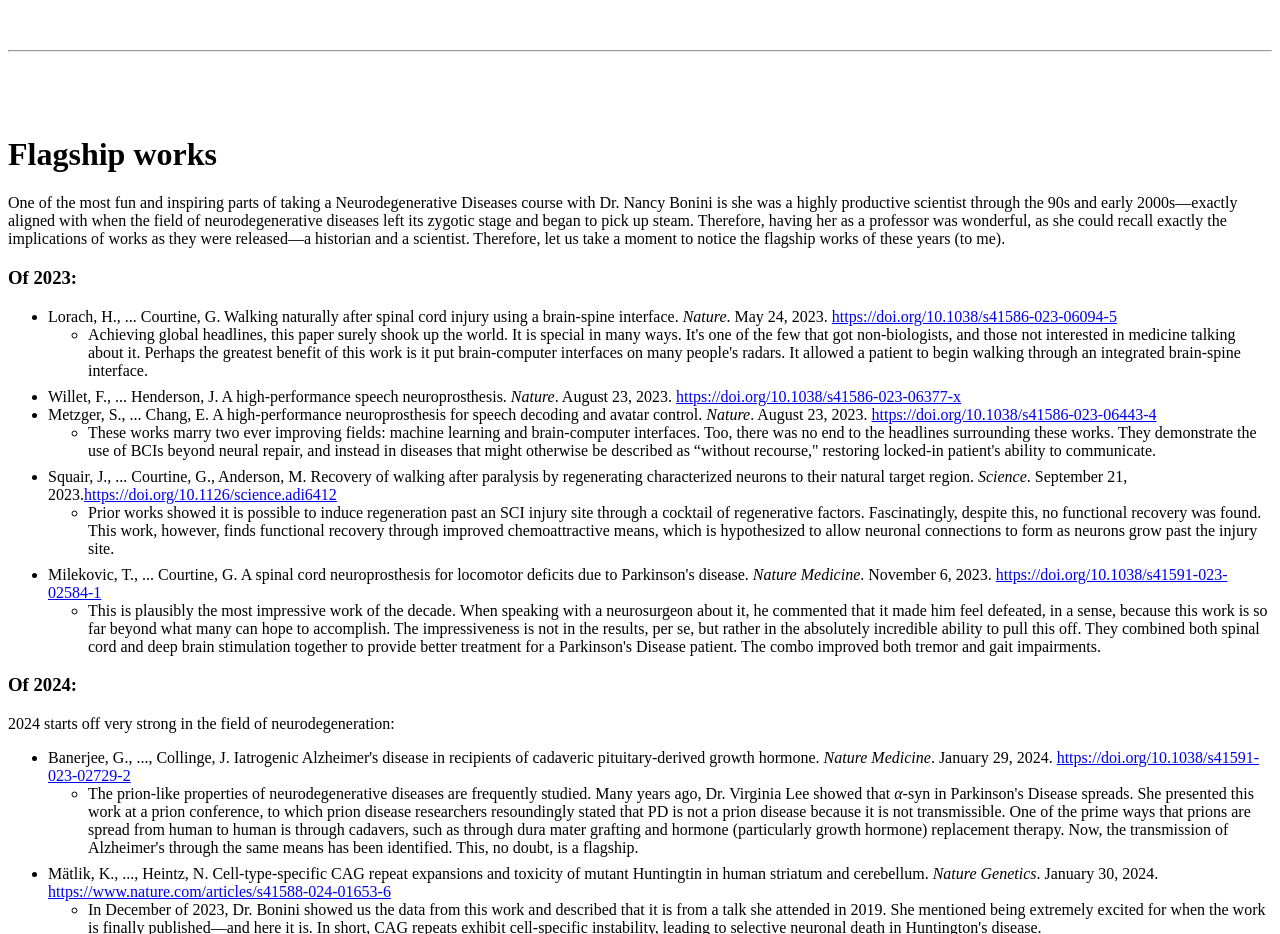
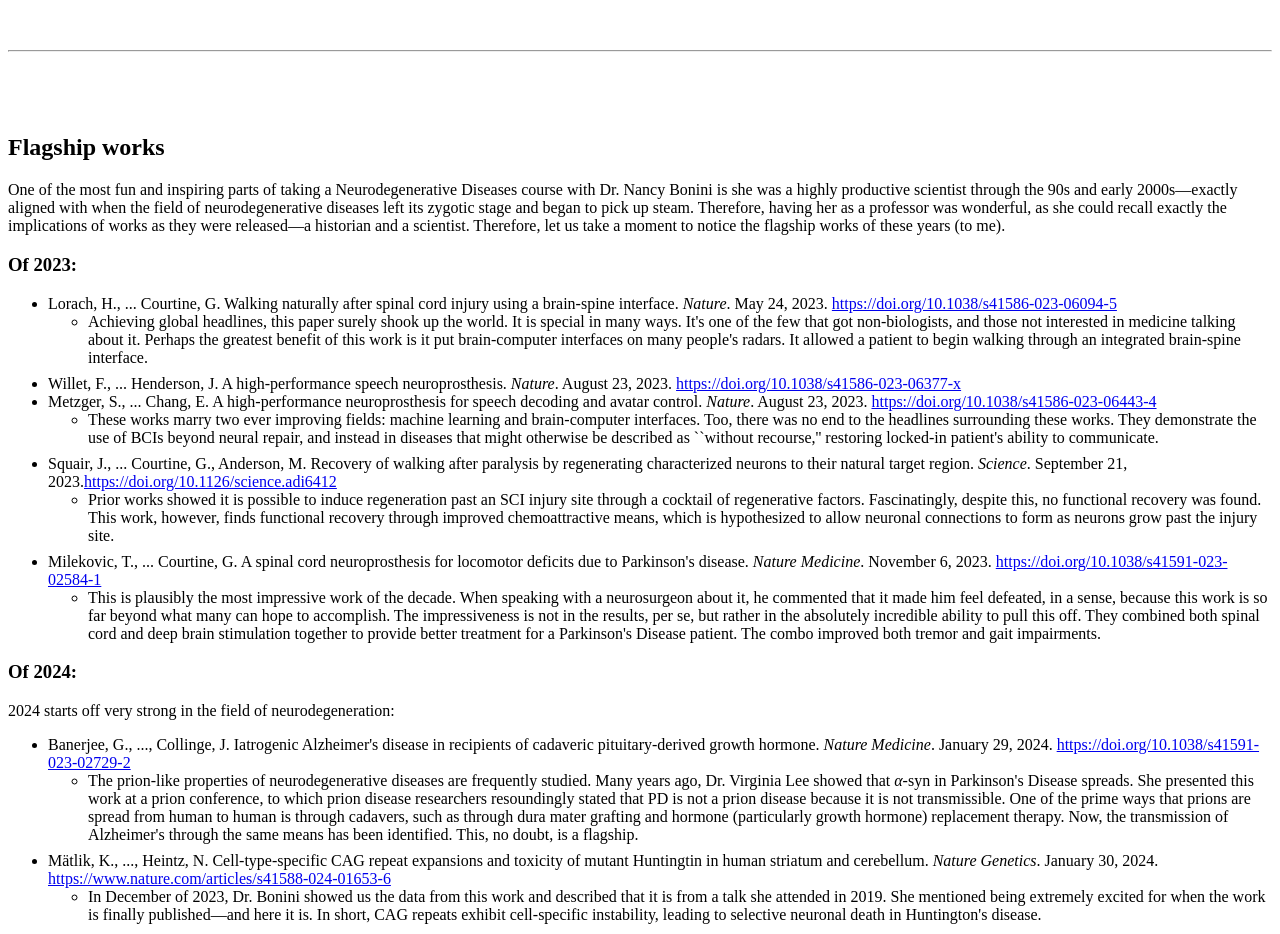
Before and after one commit to jpowell24/jpowellwebsite, a plain HTML site: page index.html in a window 1280 px wide. Shown: the part 1800-2734 px from the top of the page. Drawn offline with Linux system fonts and the light colour scheme.

Commit message:
slight formatting improvement

```diff
--- a/index.html
+++ b/index.html
@@ -242,7 +242,7 @@ class="cmti-10">Science Magazine Podcast </span>(Jan. 12, 2023) (<span id="textc
 </p>
 
 
-<h1 class="unnumbered" id="the-flagship-works">Flagship works</h1>
+<h2 class="unnumbered" id="the-flagship-works">Flagship works</h2>
 
 <p>One of the most fun and inspiring parts of taking a Neurodegenerative
 Diseases course with Dr. Nancy Bonini is she was a highly productive
@@ -279,7 +279,7 @@ class="uri">https://doi.org/10.1038/s41586-023-06443-4</a></p>
 brain-computer interfaces. Too, there was no end to the headlines
 surrounding these works. They demonstrate the use of BCIs beyond neural
 repair, and instead in diseases that might otherwise be described as
-“without recourse," restoring locked-in patient's ability to
+``without recourse,'' restoring locked-in patient's ability to
 communicate.</p></li>
 </ul></li>
 <li><p>Squair, J., ... Courtine, G., Anderson, M. Recovery of walking
```
